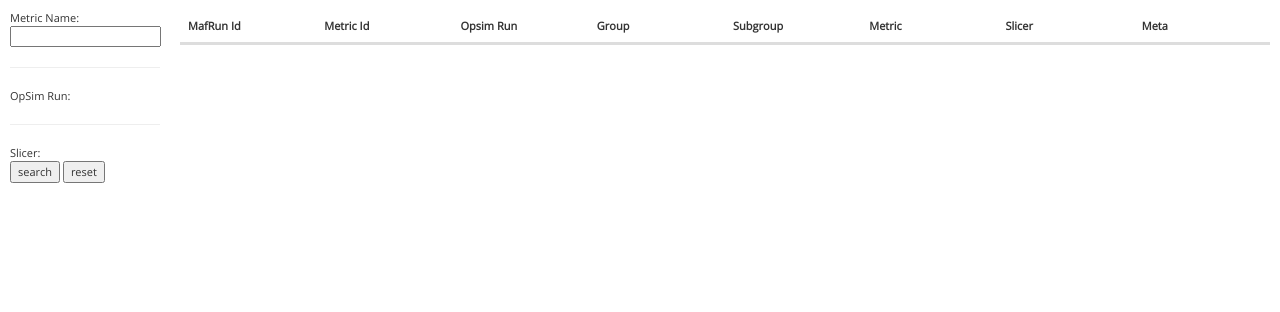
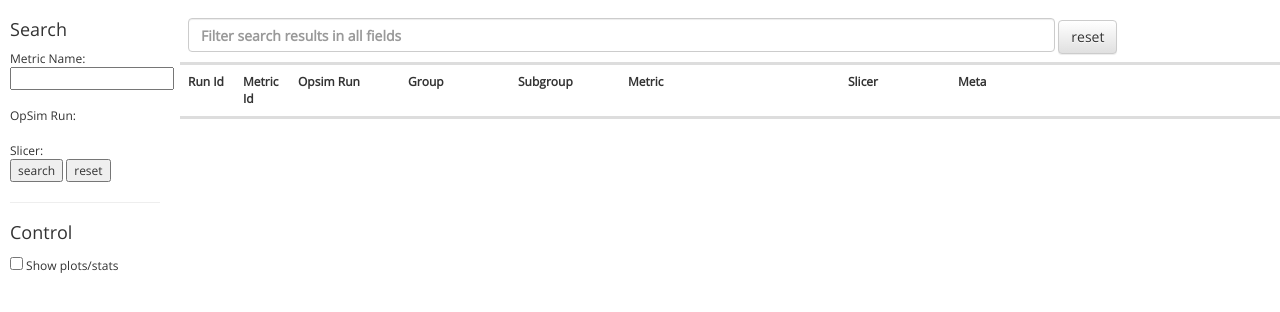
Before and after one commit to nanchenchen/lsst-comaf, a Python web app: template new_showMaf/lsst/sims/maf/viz/templates/search.html in a window 1280 px wide. Shown: the top 312 px of the page. Run offline with Jinja, Linux system fonts and the light colour scheme; the template is opened without the code that fills it, so the values that code supplies are empty.

Commit message:
add plots/stats to the table

```diff
--- a/new_showMaf/lsst/sims/maf/viz/statics/css/search_style.css
+++ b/new_showMaf/lsst/sims/maf/viz/statics/css/search_style.css
@@ -8,7 +8,7 @@
 }
 body{
     font-family: "OpenSans";
-    font-size: 11px;
+    font-size: 12px;
     padding: 10px;
 }
 #content{
@@ -20,16 +20,32 @@ body{
     left: 10px;
     top: 10px;
 }
+
+#filter label{
+    font-weight: normal;
+}
+
 #results{
     padding-left: 170px;
 }
 
+th:hover{
+    cursor: pointer;
+}
+.st-sort-ascent:after{
+    content: '\25B2';
+}
+
+.st-sort-descent:after{
+    content: '\25BC';
+}
 table {
     box-sizing: border-box;
     -moz-box-sizing: border-box;
     display: flex;
     flex-direction: column;
     align-items: stretch;
+    min-width: 1100px;
 }
 
 table * {
@@ -59,8 +75,6 @@ thead, tfoot {
 
 th, tbody td {
     width: 20%; /* this can vary */
-    overflow-x: hidden;
-    text-overflow: ellipsis;
     display: inline-block;
 }
 
@@ -73,6 +87,45 @@ tfoot td {
     display: inline-block;
 }
 
-#results{
-    height: 80%;
+.col-5{
+    width: 5%;
 }
+.col-10{
+    width: 10%;
+}
+.col-15{
+    width: 15%;
+}
+.col-20{
+    width: 20%;
+}
+.col-30{
+    width: 30%;
+}
+.col-100{
+    width: 100%;
+}
+
+.filter-bar{
+    width: 100%;
+}
+.filter-box{
+    width: 80%;
+    display: inline-block;
+}
+
+.plots{
+    width: 100%;
+    display: inline-block;
+}
+
+.plot {
+    width: 33%;
+}
+.data{
+    width: 100%;
+}
+
+.table > tbody + tbody {
+  border-top: none;
+}
--- a/new_showMaf/lsst/sims/maf/viz/statics/js/search_controller.js
+++ b/new_showMaf/lsst/sims/maf/viz/statics/js/search_controller.js
@@ -5,11 +5,12 @@
         $interpolateProvider.endSymbol('$}');
     });
 
-    app.controller('searchController', ['$scope', '$http', function($scope, $http){
+    app.controller('searchController', ['$scope', '$http', '$timeout', function($scope, $http, $timeout){
         //$scope.runs = [{'opsimComment': '10 yr, 10 cheeses w/undercheese', 'mafComment': 'maf_cadence_ops1_1122', 'opsimDate': '05/18/14', 'mafDir': 'maf_cadence/maf_cadence_ops1_1122', 'mafDate': '11/11/14', 'mafRunId': 1, 'opsimRun': 'ops1_1122'}, {'opsimComment': 'tentative baseline min Alt=20', 'mafComment': 'maf_cadence_ops1_1140', 'opsimDate': '07/29/14', 'mafDir': 'maf_cadence/maf_cadence_ops1_1140', 'mafDate': '11/10/14', 'mafRunId': 2, 'opsimRun': 'ops1_1140'}, {'opsimComment': 'tier 1 #5 min Alt=20', 'mafComment': 'maf_cadence_ops1_1141', 'opsimDate': '07/29/14', 'mafDir': 'maf_cadence/maf_cadence_ops1_1141', 'mafDate': '11/10/14', 'mafRunId': 3, 'opsimRun': 'ops1_1141'}, {'opsimComment': 'tier 1 #9 min Alt=20', 'mafComment': 'maf_cadence_ops1_1144', 'opsimDate': '07/29/14', 'mafDir': 'maf_cadence/maf_cadence_ops1_1144', 'mafDate': '11/11/14', 'mafRunId': 4, 'opsimRun': 'ops1_1144'}, {'opsimComment': 'tier 1 #10 min Alt=20', 'mafComment': 'maf_cadence_ops1_1146', 'opsimDate': '07/29/14', 'mafDir': 'maf_cadence/maf_cadence_ops1_1146', 'mafDate': '11/11/14', 'mafRunId': 5, 'opsimRun': 'ops1_1146'}, {'opsimComment': 'tier 1 #6 min Alt=20', 'mafComment': 'maf_cadence_ops1_1147', 'opsimDate': '07/29/14', 'mafDir': 'maf_cadence/maf_cadence_ops1_1147', 'mafDate': '11/10/14', 'mafRunId': 6, 'opsimRun': 'ops1_1147'}];
         $scope.metric_list = [];
         $scope.metrics = [];
         $scope.itemsByPage = 10;
+        $scope.show_data = false;
 
         var load_all_metrics = function(){
             $.get('/search?list_type=metrics')
@@ -74,8 +75,43 @@
             if (search_mode == true){
                 load_all_metrics();
                 search_mode = false;
+                $timeout(function(){
+                    $('#filter-reset').click();
+                }, 100);
             }
+
         };
+
+        var get_plot_name = function(src){
+            return src.replace('.pdf', '');
+        };
+
+        $scope.get_plots = function(metric){
+            var plots = [];
+            if ( typeof(metric.plots.SkyMap) !== "undefined" ){
+                plots.push(get_plot_name(metric.plots.SkyMap));
+            }
+            if ( typeof(metric.plots.Histogram) !== "undefined" ){
+                plots.push(get_plot_name(metric.plots.Histogram));
+            }
+            for ( var key in metric.plots ){
+               if ( key != "SkyMap" && key != "Histogram" ){
+                   if ( typeof(metric.plots[key]) === "undefined"){
+                       continue;
+                   }
+                   plots.push(get_plot_name(metric.plots[key]));
+               }
+            }
+            return plots;
+        };
+
+        $scope.get_thumb_path = function(metric, plot){
+            return metric.mafDir + '/' + 'thumb.' + plot + '.png';
+        };
+        $scope.get_pdf_path = function(metric, plot){
+            return metric.mafDir + '/' + plot + '.pdf';
+        };
+
 
     }]);
 
--- a/new_showMaf/lsst/sims/maf/viz/templates/search.html
+++ b/new_showMaf/lsst/sims/maf/viz/templates/search.html
@@ -26,17 +26,20 @@
 
 <div id="content">
     <div id="filter">
-    <form ng-submit="search()">
+
+    <h4>Search</h4>
+    <form class='form-group'  ng-submit="search()">
         Metric Name: <br />
         <input type='text' id="name" />
-        <hr />
+        <br />
+        <br />
         OpSim Run:
             <div id="sim_data">
                 <div ng-repeat="s in sim_data">
                     <label><input type='checkbox' value="{$ s $}" /> {$ s $}</label>
                 </div>
             </div>
-        <hr />
+        <br />
         Slicer:
             <div id="slicer">
                 <div ng-repeat="s in slicer">
@@ -46,39 +49,81 @@
         <input type='submit' id="search" value="search" />
         <input type='reset' id="clear" value="reset" ng-click="reset()" />
     </form>
+        <hr />
+
+        <h4>Control</h4>
+        <label><input type="checkbox" ng-model="show_data" > Show plots/stats</label>
     </div>
+
     <div id="results">
+        <!--
+        <div id="navigator">
+            <ul>
+                <li><a href="#tabs-1">Metrics</a></li>
+                <li><a href="#tabs-2">All results</a></li>
+                <li><a href="#tabs-3">Multi-Color</a></li>
+            </ul>
+        </div>
+        -->
     <table st-table="metric_list" st-safe-src="metrics" class="table table-striped">
         <thead>
             <tr>
-                <th st-ratio="5" st-sort="mafRunId">MafRun Id</th>
-                <th st-ratio="5" st-sort="metricId">Metric Id</th>
-                <th st-ratio="15" st-sort="simDataName">Opsim Run</th>
-                <th st-ratio="15" st-sort="displayGroup">Group</th>
-                <th st-ratio="15" st-sort="displaySubGroup">Subgroup</th>
-                <th st-ratio="15" st-sort="metricName">Metric</th>
-                <th st-ratio="15" st-sort="slicerName">Slicer</th>
-                <th st-ratio="15" st-sort="metricMetadata">Meta</th>
+                <th colspan=8  class='filter-bar'>
+                    <form>
+                    <input st-search="" class="form-control filter-box" placeholder="Filter search results in all fields" type="text"/>
+                    <input type="reset" st-reset-search value="reset" class="btn btn-default" id="filter-reset">
+                    </form>
+                </th>
+			</tr>
+            <tr>
+                <th class="col-5" st-sort="mafRunId">Run Id</th>
+                <th class="col-5" st-sort="metricId">Metric Id</th>
+                <th class="col-10" st-sort="simDataName">Opsim Run</th>
+                <th class="col-10" st-sort="displayGroup">Group</th>
+                <th class="col-10" st-sort="displaySubGroup">Subgroup</th>
+                <th class="col-20" st-sort="metricName">Metric</th>
+                <th class="col-10" st-sort="slicerName">Slicer</th>
+                <th class="col-30" st-sort="metricMetadata">Meta</th>
             </tr>
         </thead>
 
-        <tbody>
-            <tr ng-repeat="metric in metric_list">
-                <td st-ratio="5">{$ metric.mafRunId $}</td>
-                <td st-ratio="5">{$ metric.metricId $}</td>
-                <td st-ratio="15">{$ metric.simDataName $}</td>
-                <td st-ratio="15">{$ metric.displayGroup $}</td>
-                <td st-ratio="15">{$ metric.displaySubGroup $}</td>
-                <td st-ratio="15">{$ metric.metricName $}</td>
-                <td st-ratio="15">{$ metric.slicerName $}</td>
-                <td st-ratio="15">{$ metric.metricMetadata $}</td>
+        <tbody ng-repeat="metric in metric_list">
 
+            <tr>
+            <td class="col-5">{$ metric.mafRunId $}</td>
+            <td class="col-5">{$ metric.metricId $}</td>
+            <td class="col-10">{$ metric.simDataName $}</td>
+            <td class="col-10">{$ metric.displayGroup $}</td>
+            <td class="col-10">{$ metric.displaySubgroup $}</td>
+            <td class="col-20">{$ metric.metricName $}</td>
+            <td class="col-10">{$ metric.slicerName $}</td>
+            <td class="col-30">{$ metric.metricMetadata $}
             </tr>
+            <tr ng-if="show_data">
+            <td class="data" colspan=8>
+                <div class="plots" ng-if="metric.plots">
+                    <div class="caption">{$ metric.displayCaption $}</div>
+                    <a ng-repeat="plot in get_plots(metric)" href="{$ get_pdf_path(metric, plot) $}" target="_blank">
+                        <img class="plot" ng-src="{$ get_thumb_path(metric, plot) $}" />
+                    </a>
+                </div>
+                <div class="stats" ng-if="metric.stats">
+                    <strong>Summary stats</strong>
+                    <div ng-repeat="stat in metric.stats" class="row">
+                        <div class="col-md-2">{$ stat.summaryName $}</div>
+                        <div class="col-md-10">{$ stat.summaryValue $}</div>
+                    </div>
+                </div>
+            </td>
+            </tr>
+
+
         </tbody>
+
         <tfoot>
             <tr>
-				<td colspan="5" class="text-center">
-					<div st-pagination="" st-items-by-page="itemsByPage" st-displayed-pages="20"></div>
+				<td colspan=8 class="search-bar text-center">
+					<div st-pagination="" st-items-by-page="itemsByPage" st-displayed-pages="15"></div>
 				</td>
 			</tr>
 		</tfoot>
```
Also changed, not shown: dev_prog.txt (added, +9 -0 lines), new_showMaf/lsst/sims/maf/viz/controller.py (+6 -3 lines), new_showMaf/lsst/sims/maf/viz/statics/js/smart-table.js (+19 -0 lines).
